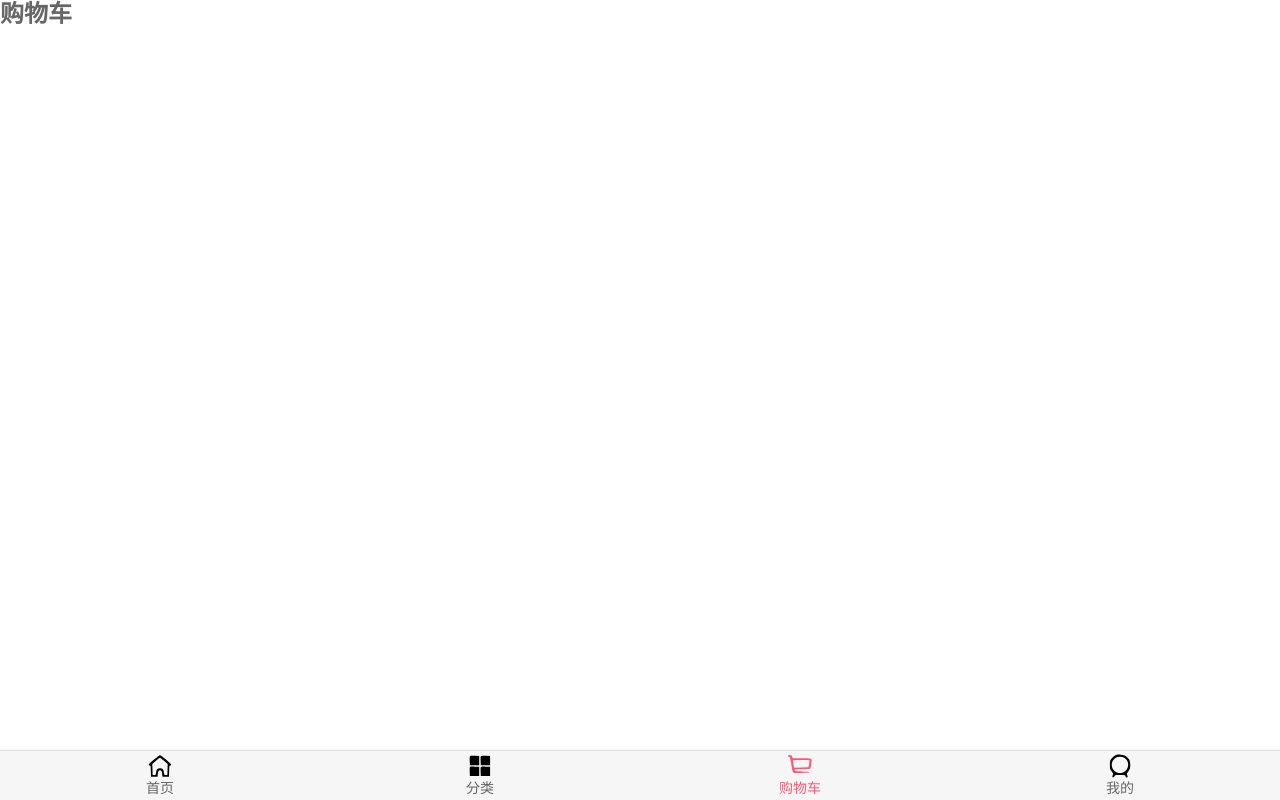
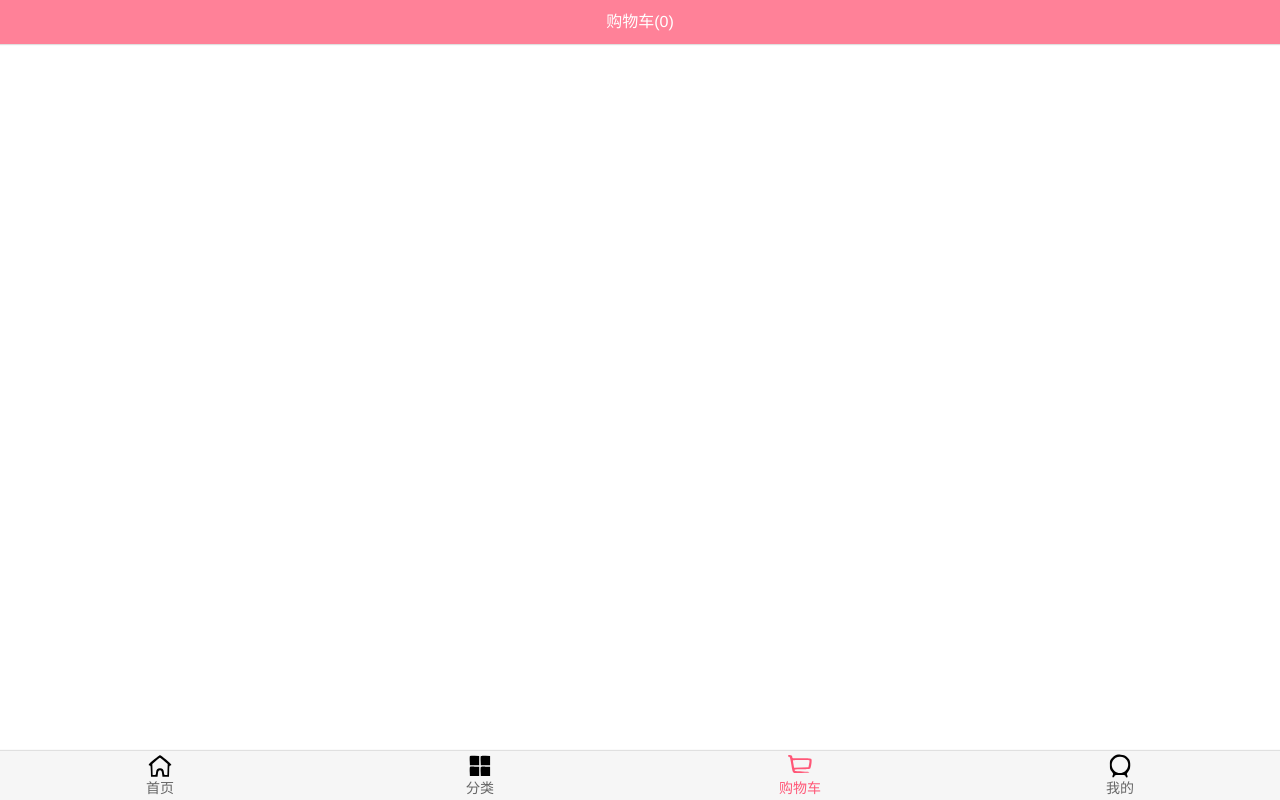
Before and after one commit to jwqsyh/supermall, a Vue app: page /cart in a window 1280 px wide. Built offline with nearby package versions, Linux system fonts and the light colour scheme.

Commit message:
'购物车列表初步完成'

```diff
--- /dev/null
+++ b/src/store/getters.js
@@ -0,0 +1,8 @@
+export default {
+  cartGetLength(state) {
+    return state.cartList.length
+  },
+  cartGetList(state) {
+    return state.cartList
+  }
+}
--- a/src/store/index.js
+++ b/src/store/index.js
@@ -4,6 +4,7 @@ import Vuex from 'vuex'
 
 import mutations from "./mutations";
 import actions from "./actions";
+import getters from "./getters";
 
 // 2. 安装Vuex插件
 Vue.use(Vuex)
@@ -16,7 +17,8 @@ const state = {
 const store = new Vuex.Store({
   state,
   mutations,
-  actions
+  actions,
+  getters
 })
 
 // 4. 导出store
--- a/src/views/cart/Cart.vue
+++ b/src/views/cart/Cart.vue
@@ -1,13 +1,50 @@
+<!-- 购物车页面 -->
 <template>
-  <h2>购物车</h2>
+  <div id="cart">
+    <nav-bar class="nav-bar">
+      <div slot="center">购物车({{cartGetLength}})</div>
+    </nav-bar>
+    <scroll class="content">
+      <cart-list></cart-list>
+    </scroll>
+  </div>
 </template>
 
 <script>
+  import NavBar from "components/common/navbar/NavBar";
+  import Scroll from "components/common/scroll/Scroll";
+
+  import CartList from "./childComps/CartList";
+
+  import {mapGetters} from 'vuex'
+
   export default {
-    name: "Cart"
+    name: "Cart",
+    components: {
+      NavBar,
+      Scroll,
+
+      CartList
+    },
+    computed: {
+      ...mapGetters(['cartGetLength'])
+    }
   }
 </script>
 
 <style scoped>
+  #cart {
+    height: 100vh;
+    background-color: #fff;
+    /*z-index: 9;*/
+  }
+  .content {
+    height: calc(100% - 44px - 49px);
+    overflow: hidden;
+  }
+  .nav-bar {
+    background-color: var(--color-tint);
+    color: #fff;
+  }
 
 </style>
--- /dev/null
+++ b/src/views/cart/childComps/CartList.vue
@@ -0,0 +1,27 @@
+<template>
+  <div class="cart-list">
+    <cart-list-item v-for="(item,index) in cartGetList"
+                    :key="index"
+                    :product="item"></cart-list-item>
+<!--    li{内容}*150-->
+  </div>
+</template>
+
+<script>
+  import CartListItem from "./CartListItem";
+  import {mapGetters} from 'vuex'
+
+  export default {
+    name: "CartList",
+    components: {
+      CartListItem
+    },
+    computed: {
+      ...mapGetters(['cartGetList'])
+    }
+  }
+</script>
+
+<style scoped>
+
+</style>
--- /dev/null
+++ b/src/views/cart/childComps/CartListItem.vue
@@ -0,0 +1,23 @@
+<template>
+  <div class="cart-list-item">
+    {{product}}
+  </div>
+</template>
+
+<script>
+  export default {
+    name: "CartListItem",
+    props: {
+      product: {
+        type: Object,
+        default() {
+          return {}
+        }
+      }
+    }
+  }
+</script>
+
+<style scoped>
+
+</style>
--- a/src/views/detail/Detail.vue
+++ b/src/views/detail/Detail.vue
@@ -182,6 +182,7 @@
 
   .content {
     height: calc(100% - 44px - 49px);
+    overflow: hidden;
   }
 
   .detail-nav-bar {
```
